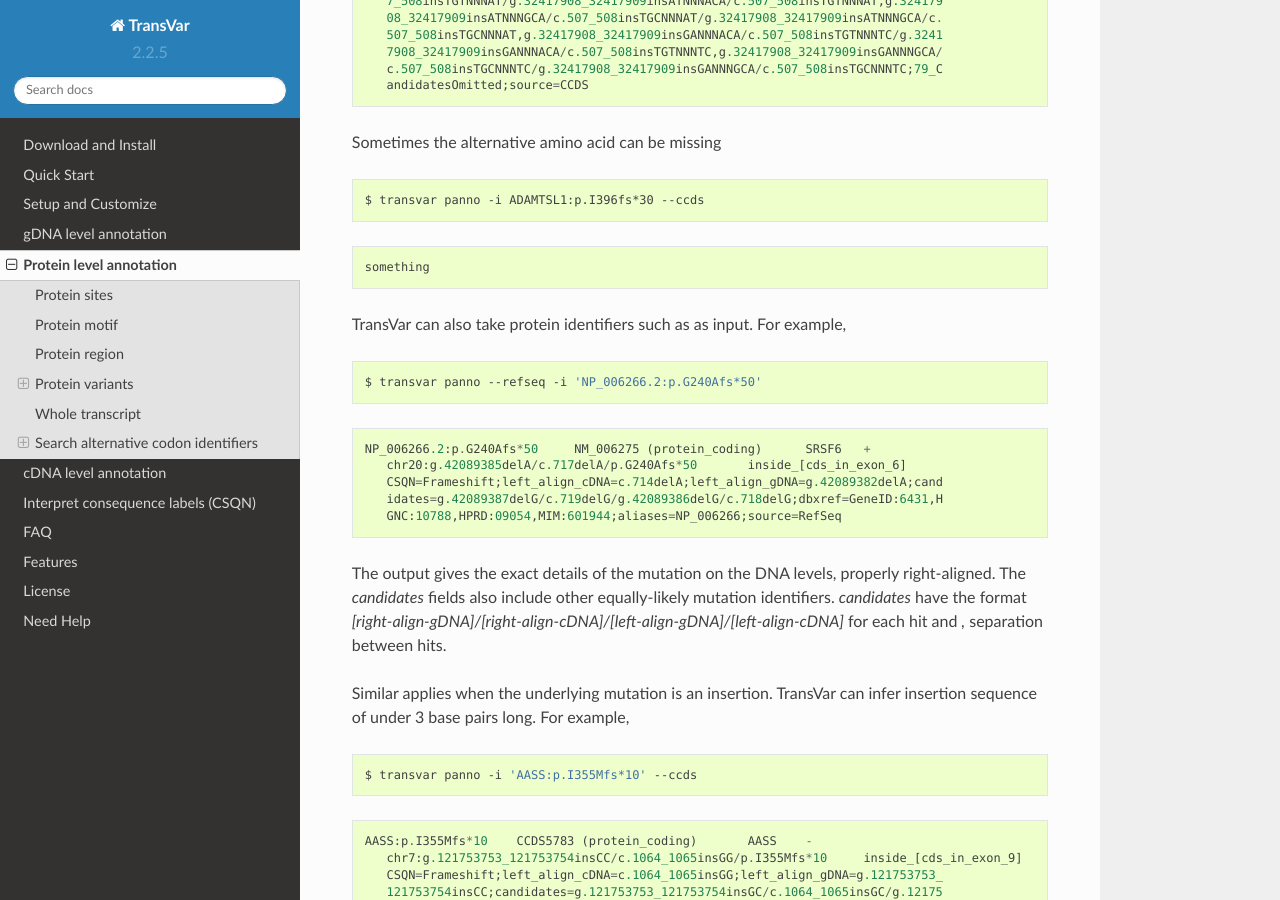
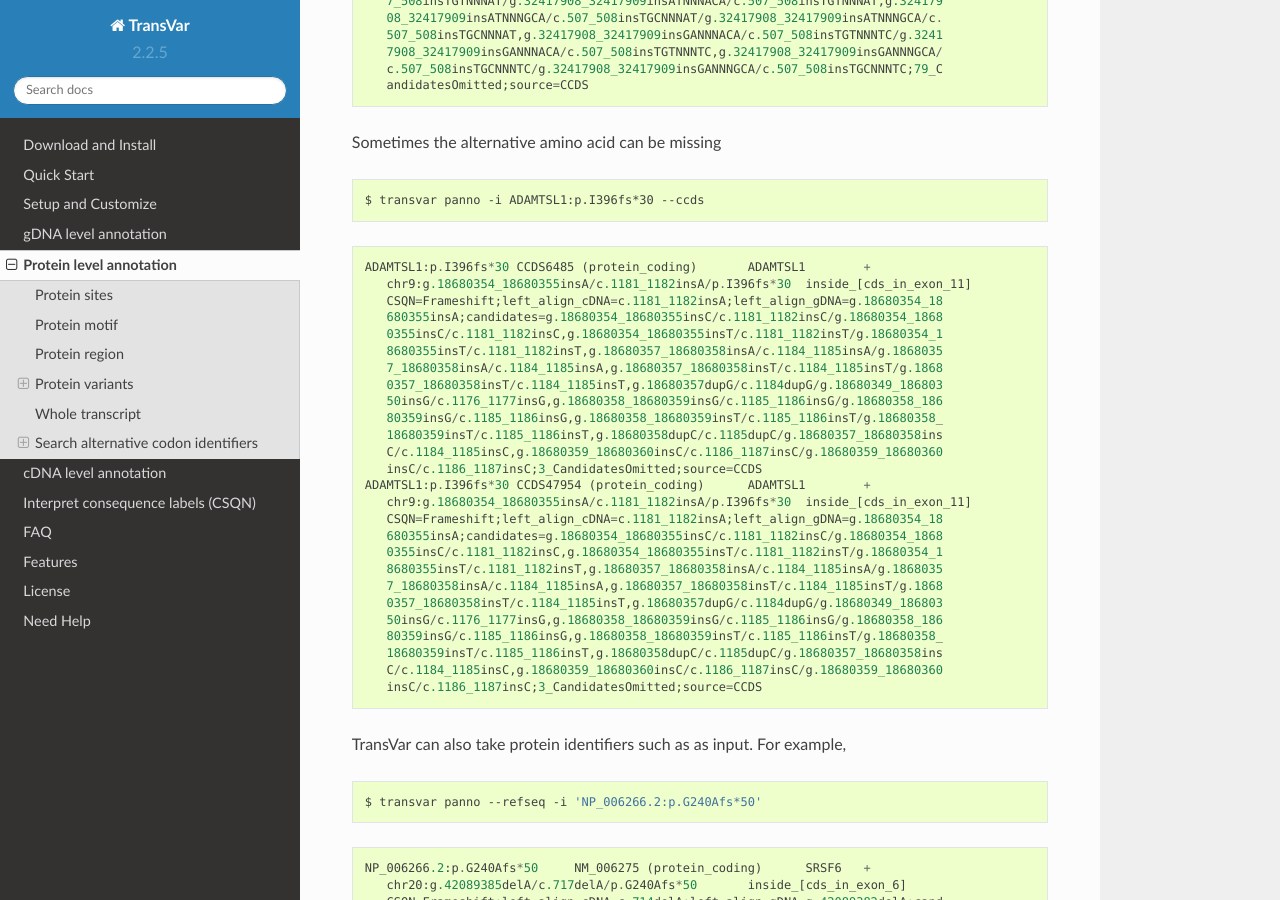
Before and after one commit to zwdzwd/transvar, a Sphinx documentation site: the page built from docs/source/annotation_from_protein_level.rst, in a window 1280 px wide and 900 px high, scrolled down 5044 px. Built offline with Sphinx 7.4.7 and the Read the Docs theme 2.0.0, drawn with Linux system fonts in a browser that asks for light colours.

Commit message:
update to doc test

```diff
--- a/docs/source/annotation_from_cdna_level.rst
+++ b/docs/source/annotation_from_cdna_level.rst
@@ -252,6 +252,7 @@ Example: to annotate a **deletion that span from intronic to coding region**, pr
       1199delCACTCCAGAA;unalign_cDNA=c.1198-8_1199delCACTCCAGAA;C2=acceptor_splice_
       site_on_exon_11_at_chr2:169833198_lost;source=CCDS
 
+
 block substitution
 ^^^^^^^^^^^^^^^^^^^^
 
--- a/docs/source/annotation_from_protein_level.rst
+++ b/docs/source/annotation_from_protein_level.rst
@@ -271,7 +271,32 @@ Sometimes the alternative amino acid can be missing
 
 ::
 
-   something
+   ADAMTSL1:p.I396fs*30	CCDS6485 (protein_coding)	ADAMTSL1	+
+      chr9:g.18680354_18680355insA/c.1181_1182insA/p.I396fs*30	inside_[cds_in_exon_11]
+      CSQN=Frameshift;left_align_cDNA=c.1181_1182insA;left_align_gDNA=g.18680354_18
+      680355insA;candidates=g.18680354_18680355insC/c.1181_1182insC/g.18680354_1868
+      0355insC/c.1181_1182insC,g.18680354_18680355insT/c.1181_1182insT/g.18680354_1
+      8680355insT/c.1181_1182insT,g.18680357_18680358insA/c.1184_1185insA/g.1868035
+      7_18680358insA/c.1184_1185insA,g.18680357_18680358insT/c.1184_1185insT/g.1868
+      0357_18680358insT/c.1184_1185insT,g.18680357dupG/c.1184dupG/g.18680349_186803
+      50insG/c.1176_1177insG,g.18680358_18680359insG/c.1185_1186insG/g.18680358_186
+      80359insG/c.1185_1186insG,g.18680358_18680359insT/c.1185_1186insT/g.18680358_
+      18680359insT/c.1185_1186insT,g.18680358dupC/c.1185dupC/g.18680357_18680358ins
+      C/c.1184_1185insC,g.18680359_18680360insC/c.1186_1187insC/g.18680359_18680360
+      insC/c.1186_1187insC;3_CandidatesOmitted;source=CCDS
+   ADAMTSL1:p.I396fs*30	CCDS47954 (protein_coding)	ADAMTSL1	+
+      chr9:g.18680354_18680355insA/c.1181_1182insA/p.I396fs*30	inside_[cds_in_exon_11]
+      CSQN=Frameshift;left_align_cDNA=c.1181_1182insA;left_align_gDNA=g.18680354_18
+      680355insA;candidates=g.18680354_18680355insC/c.1181_1182insC/g.18680354_1868
+      0355insC/c.1181_1182insC,g.18680354_18680355insT/c.1181_1182insT/g.18680354_1
+      8680355insT/c.1181_1182insT,g.18680357_18680358insA/c.1184_1185insA/g.1868035
+      7_18680358insA/c.1184_1185insA,g.18680357_18680358insT/c.1184_1185insT/g.1868
+      0357_18680358insT/c.1184_1185insT,g.18680357dupG/c.1184dupG/g.18680349_186803
+      50insG/c.1176_1177insG,g.18680358_18680359insG/c.1185_1186insG/g.18680358_186
+      80359insG/c.1185_1186insG,g.18680358_18680359insT/c.1185_1186insT/g.18680358_
+      18680359insT/c.1185_1186insT,g.18680358dupC/c.1185dupC/g.18680357_18680358ins
+      C/c.1184_1185insC,g.18680359_18680360insC/c.1186_1187insC/g.18680359_18680360
+      insC/c.1186_1187insC;3_CandidatesOmitted;source=CCDS
 
 
 TransVar can also take protein identifiers such as  as input. For example,
--- a/docs/source/quick_start.rst
+++ b/docs/source/quick_start.rst
@@ -31,7 +31,7 @@ outputs show two hits from the two databases, i.e., UCSC and CCDS.
       CSQN=Missense;reference_codon=GAG;candidate_codons=AAG,AAA;candidate_mnv_vari
       ants=chr3:g.178936091_178936093delGAGinsAAA;dbsnp=rs104886003(chr3:178936091G
       >A);source=UCSCRefGene
-      PIK3CA:p.E545K	CCDS43171 (protein_coding)	PIK3CA	+
+   PIK3CA:p.E545K	CCDS43171 (protein_coding)	PIK3CA	+
       chr3:g.178936091G>A/c.1633G>A/p.E545K	inside_[cds_in_exon_9]
       CSQN=Missense;reference_codon=GAG;candidate_codons=AAG,AAA;candidate_mnv_vari
       ants=chr3:g.178936091_178936093delGAGinsAAA;dbsnp=rs104886003(chr3:178936091G
```
Also changed, not shown: docs/source/faq.rst (line endings or trailing spaces), docs/source/setup_and_customize_transvar.rst (line endings or trailing spaces), 2 other files.
